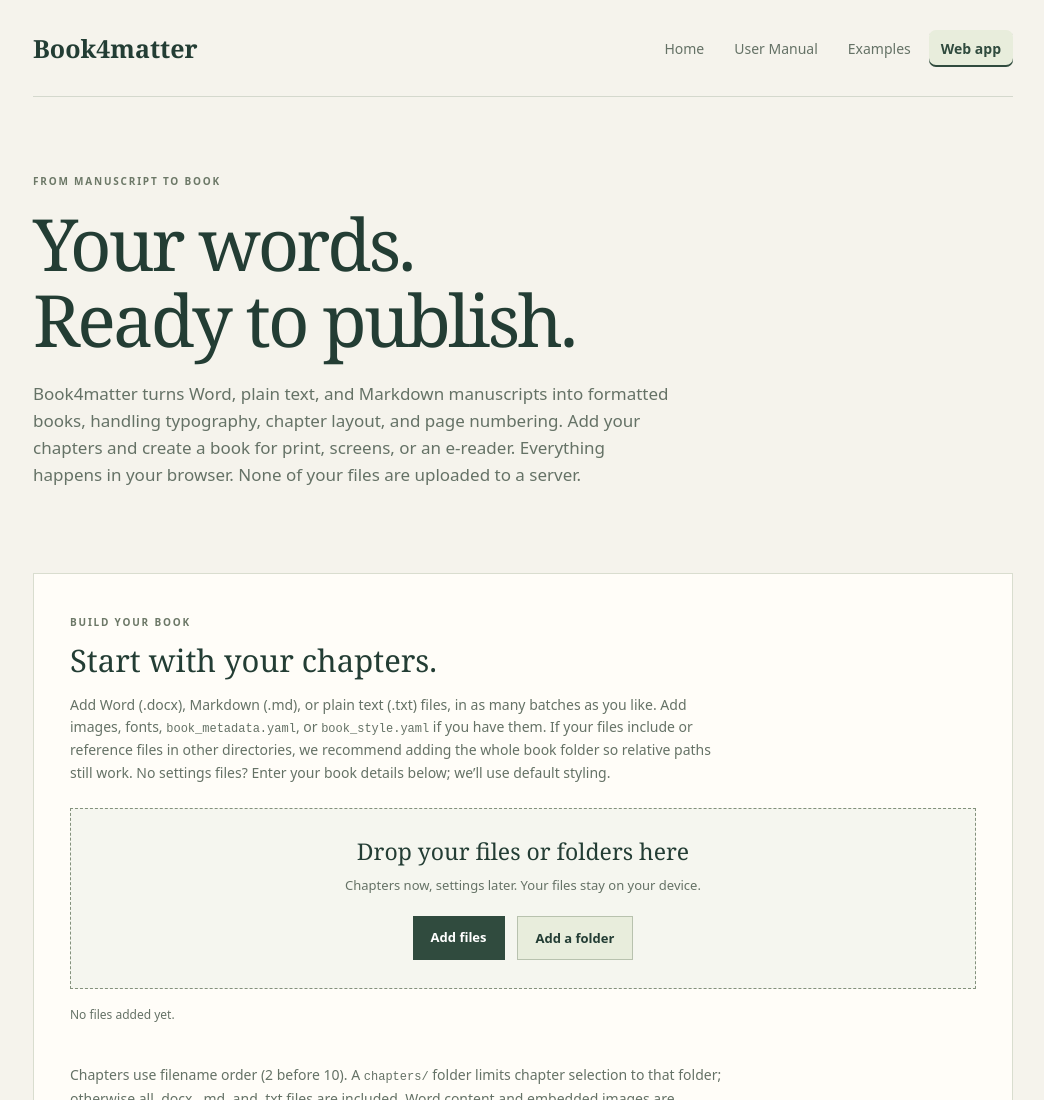
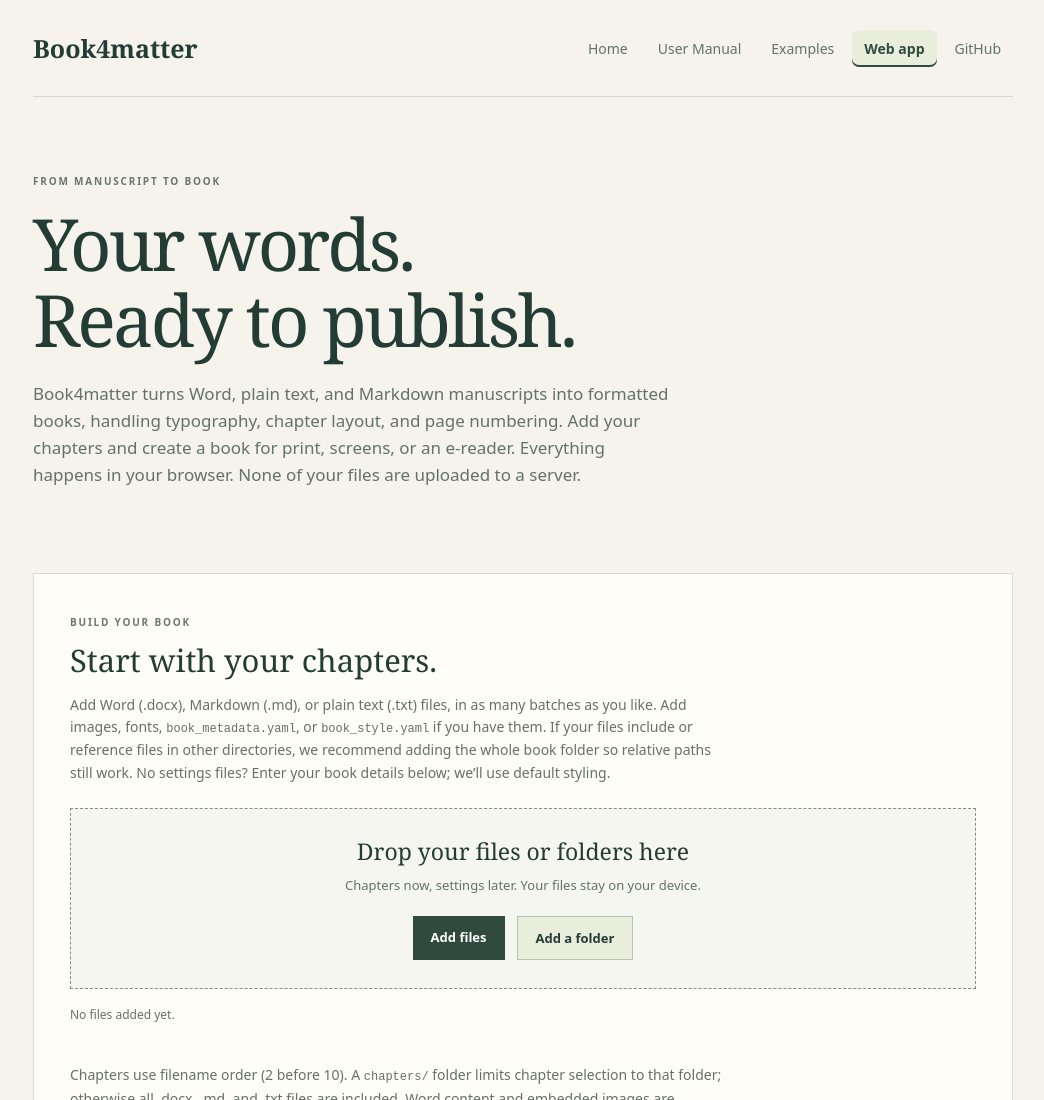
Before and after one commit to cocode/book4matter-web, a website built with Vite: page index.html in a window 1280 px wide. Shown: the top 1100 px of the page, without its empty margins (117-1161 px from the left). Built offline with nearby package versions, Linux system fonts and the light colour scheme.

Commit message:
Add github link.

```diff
--- a/index.html
+++ b/index.html
@@ -7,6 +7,7 @@
 <a href="https://book4matter.com/examples/docs/book4matter.html">User Manual</a>
 <a href="https://book4matter.com/#examples">Examples</a>
 <a href="%BASE_URL%" aria-current="page">Web app</a>
+<a href="https://github.com/cocode/book4matter-web">GitHub</a>
 </nav></header>
 <section class="intro"><p class="eyebrow">FROM MANUSCRIPT TO BOOK</p><h1>Your words.<br>Ready to publish.</h1><p class="lede">Book4matter turns Word, plain text, and Markdown manuscripts into formatted books, handling typography, chapter layout, and page numbering. Add your chapters and create a book for print, screens, or an e-reader. Everything happens in your browser. None of your files are uploaded to a server.</p></section>
 <section class="upload" aria-labelledby="upload-title">
```
